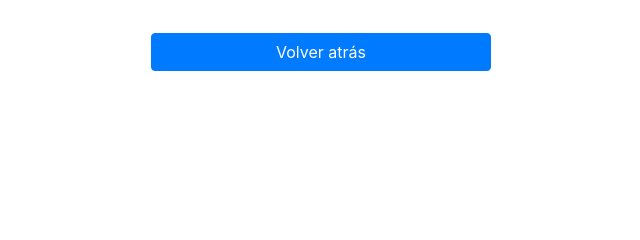
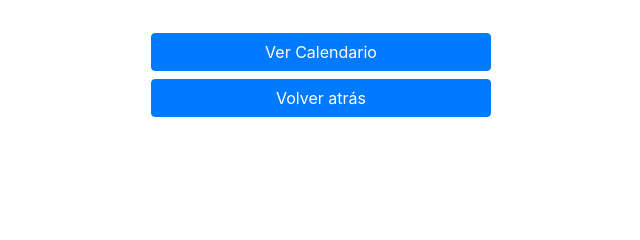
Before and after one commit to IanDiazBriones/Incluyeme-, a Django app: page /user/perfil in a window 1280 px wide. Shown: the part 260-500 px from the top of the page, without its empty margins (319-959 px from the left). Run offline with Django 3.2, Linux system fonts and the light colour scheme; data comes from the database, SQL or seed files in the repository; parts of the project's set-up code (start-up, migrations or seed data) failed here and were passed over; some libraries are stand-ins or nearby versions.

Commit message:
Calendar
-Agregado boton para entrar a calendario

```diff
--- a/templates/users/perfil.html
+++ b/templates/users/perfil.html
@@ -121,6 +121,7 @@
           <div class="row">
             <div class="col-4"></div>
             <div class="col-4">
+              <td class="text-center"><a class="btn btn-primary btn-block" href="{% url 'events:calendar' %}" role="button">{% trans "Ver Calendario" %}</a></td>
              <td class="text-center"><a class="btn btn-primary btn-block" href="{% url 'index' %}" role="button">{% trans "Volver atrás" %}</a></td>
            </div>
            <div class="col-4"></div>
```
